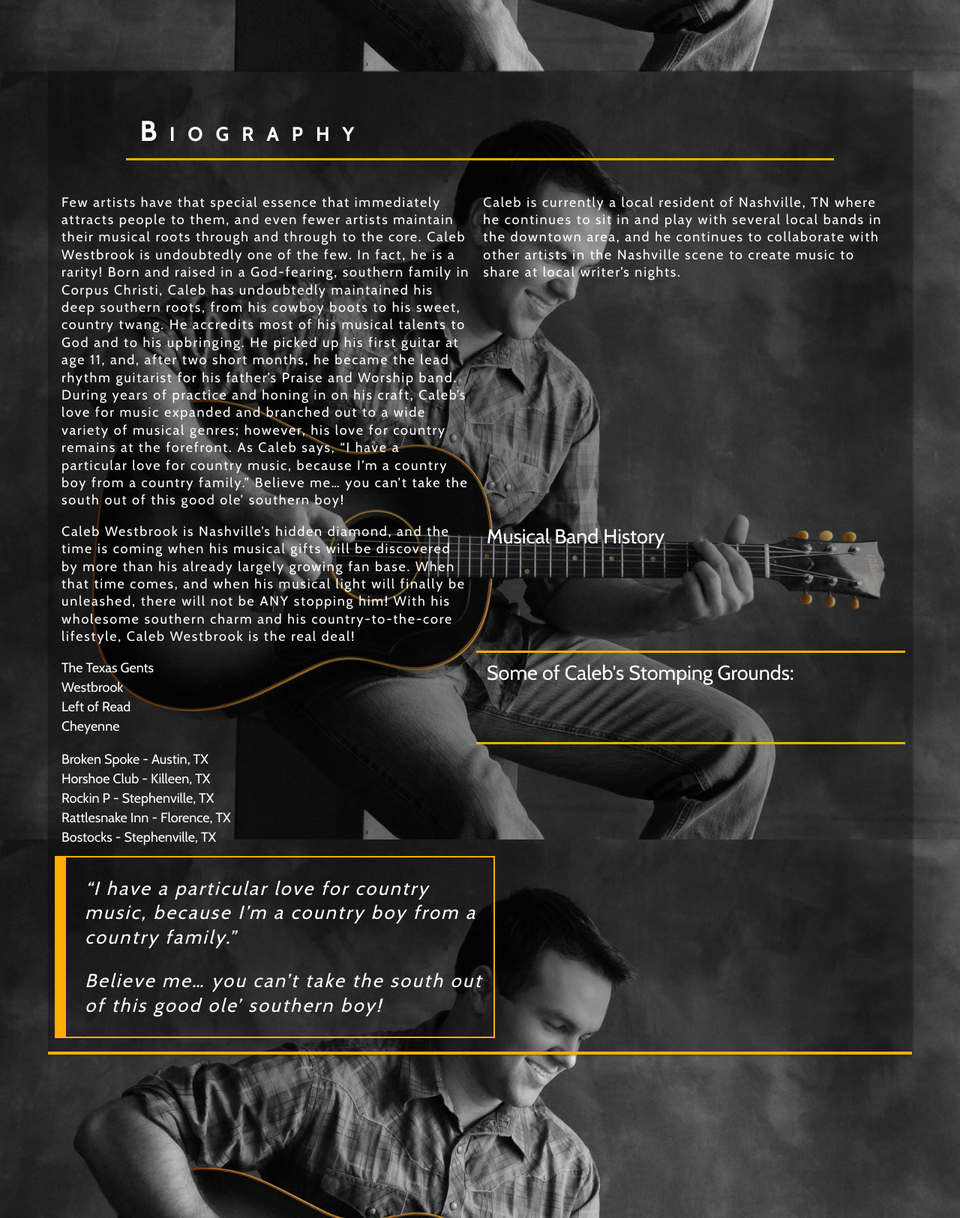
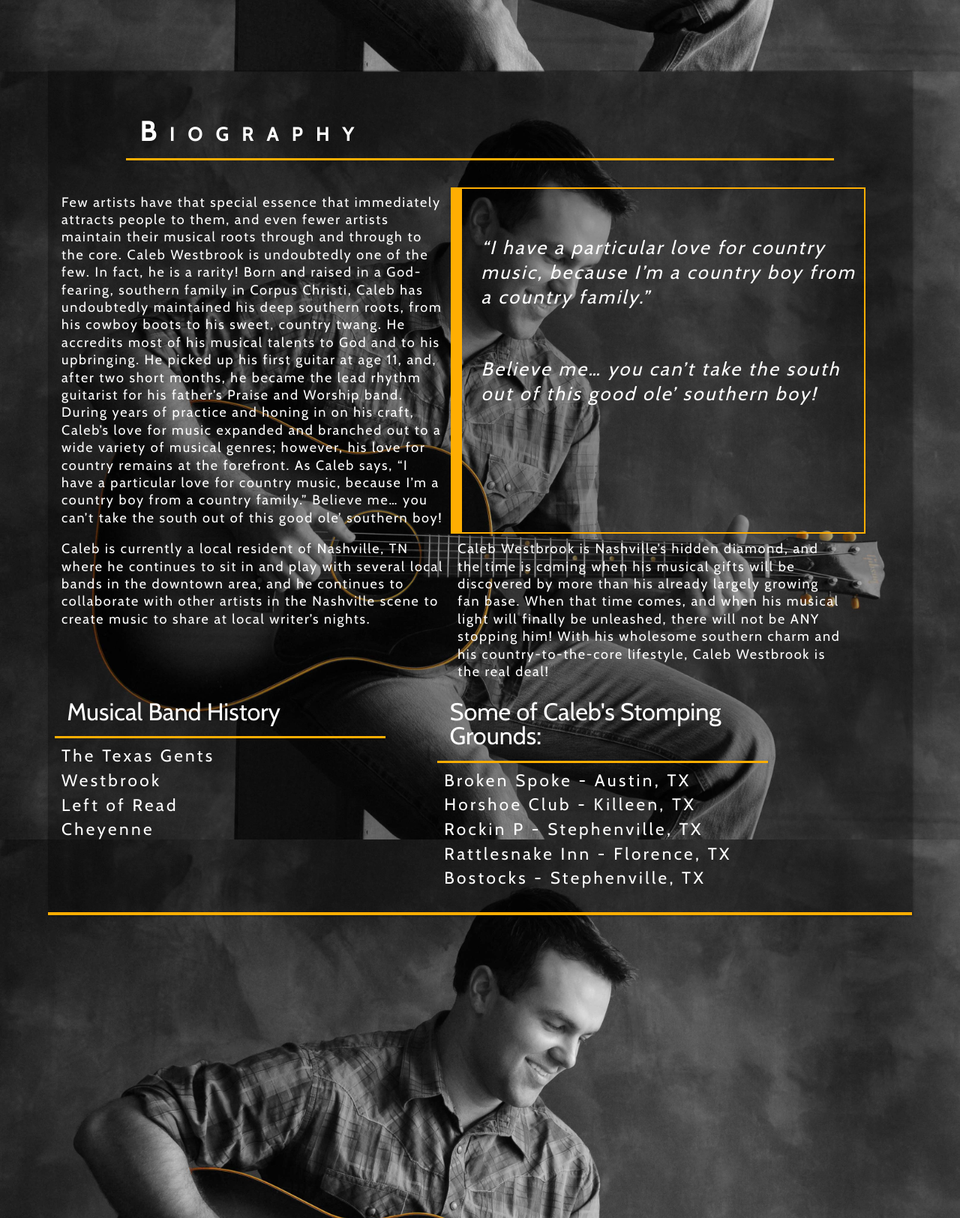
Before and after one commit to TravisAvey/Caleb, a PHP site: page / in a window 1280 px wide. Shown: the part 929-2554 px from the top of the page at 75% size. Run offline with PHP 8.4, Linux system fonts and the light colour scheme; some libraries are stand-ins or nearby versions.

Commit message:
flexbox for biography

```diff
--- a/css/style.css
+++ b/css/style.css
@@ -496,9 +496,8 @@ div.errorMessage a, div.errorMessage a:visited {
         }
          article.bio p,
         .bio .callout,
-        .bio h4,
-        .bio ul {
-        	width: 48%;
+        .bio .lists {
+        	width: 45%;
         }
         .flexbox .bio p,
         .flexbox .bio .callout,
@@ -511,10 +510,18 @@ div.errorMessage a, div.errorMessage a:visited {
         	flex-wrap: wrap;
         }
         .flexbox .bio .callout {
-        	order: 2;
+
         }
         .flexbox .bio .callout p {
         	width: 100%;
+        	padding-top: 2em;
+        }
+        .bio h4 {
+        	font-size: 1.8em;
+        }
+        .bio ul li {
+        	letter-spacing: 0.15em;
+        	font-size: 1.25em;
         }
 
     div.soundcloud iframe {
--- a/index.php
+++ b/index.php
@@ -13,6 +13,9 @@ include 'inc/header.php';
 				During years of practice and honing in on his craft, Caleb’s love for music expanded and branched out to a wide variety of musical genres; however, his love for country remains at the forefront.
 				As Caleb says, “I have a particular love for country music, because I’m a country boy from a country family.”  Believe me… you can’t take the south out of this good ole’ southern boy!
 			</p>
+			<div class="callout">
+				<p>“I have a particular love for country music, because I’m a country boy from a country family.”</p>  <p>Believe me… you can’t take the south out of this good ole’ southern boy! </p>
+			</div>
 
 			<p>
 				Caleb is currently a local resident of Nashville, TN where he continues to
@@ -23,9 +26,7 @@ include 'inc/header.php';
 
 				writer’s nights.
 			</p>
-			<div class="callout">
-				<p>“I have a particular love for country music, because I’m a country boy from a country family.”</p>  <p>Believe me… you can’t take the south out of this good ole’ southern boy! </p>
-			</div>
+
 			<p>
 				Caleb Westbrook is Nashville’s hidden diamond, and the time is coming when
 
@@ -37,6 +38,8 @@ include 'inc/header.php';
 
 				country-to-the-core lifestyle, Caleb Westbrook is the real deal!
 			</p>
+
+			<div class="lists">
 				<h4>Musical Band History</h4>
 				<ul>
 					<li>The Texas Gents</li>
@@ -44,7 +47,10 @@ include 'inc/header.php';
 					<li>Left of Read</li>
 					<li>Cheyenne</li>
 				</ul>
+			</div>
+			<div class="lists">
 				<h4>Some of Caleb's Stomping Grounds:</h4>
+
 				<ul>
 					<li>Broken Spoke - Austin, TX</li>
 					<li>Horshoe Club - Killeen, TX</li>
@@ -52,6 +58,7 @@ include 'inc/header.php';
 					<li>Rattlesnake Inn - Florence, TX</li>
 					<li>Bostocks - Stephenville, TX</li>
 				</ul>
+			</div>
 		</div>
 	</article>
 
```
Lines whose indentation alone changed are shown as unchanged.
